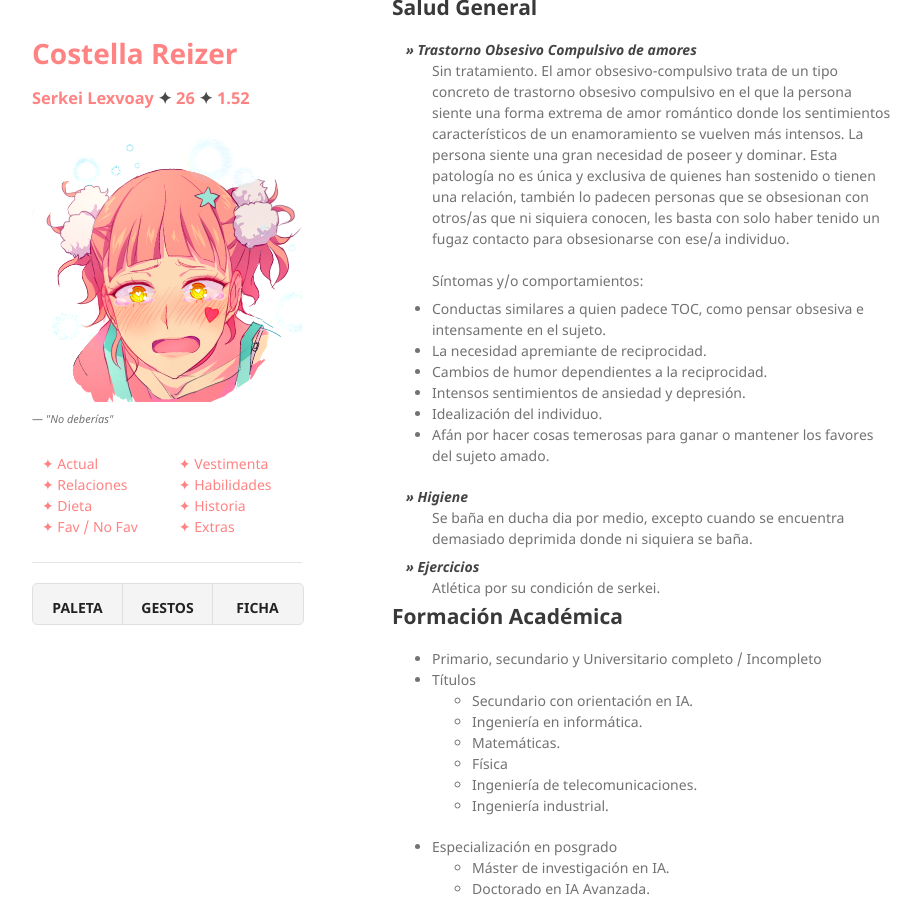
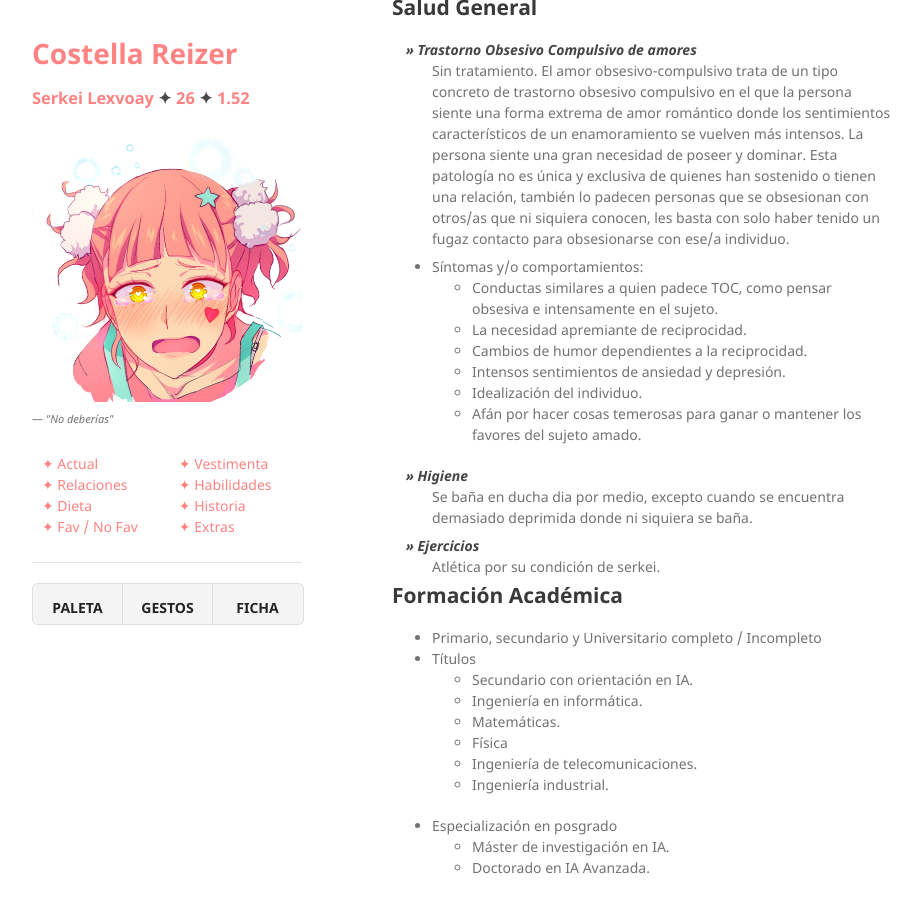
Before and after one commit to BlairSander/costella, a Jekyll site: the page built from extras.md, in a window 1280 px wide and 900 px high, scrolled down 419 px. Shown: the whole window, without its empty margins (178-1099 px from the left). Built offline with Jekyll 4.4.1, drawn with Linux system fonts in a browser that asks for light colours; our own code applies the rules of GitHub Pages for plain Markdown files.

```diff
--- a/extras.md
+++ b/extras.md
@@ -16,7 +16,8 @@ layout: default
 ## Salud General
 <dt>Trastorno Obsesivo Compulsivo de amores</dt> <dd>Sin tratamiento.
 El amor obsesivo-compulsivo trata de un tipo concreto de trastorno obsesivo compulsivo en el que la persona siente una forma extrema de amor romántico donde los sentimientos característicos de un enamoramiento se vuelven más intensos. La persona siente una gran necesidad de poseer y dominar.
-Esta patología no es única y exclusiva de quienes han sostenido o tienen una relación, también lo padecen personas que se obsesionan con otros/as que ni siquiera conocen, les basta con solo haber tenido un fugaz contacto para obsesionarse con ese/a individuo.<br><br>Síntomas y/o comportamientos:</dd>
+Esta patología no es única y exclusiva de quienes han sostenido o tienen una relación, también lo padecen personas que se obsesionan con otros/as que ni siquiera conocen, les basta con solo haber tenido un fugaz contacto para obsesionarse con ese/a individuo.</dd>
+- Síntomas y/o comportamientos:
   - Conductas similares a quien padece TOC, como pensar obsesiva e intensamente en el sujeto.
   - La necesidad apremiante de reciprocidad.
   - Cambios de humor dependientes a la reciprocidad.
```
